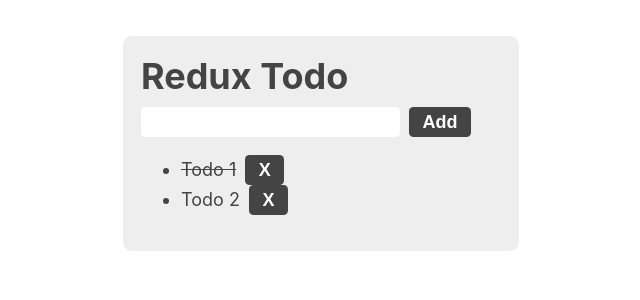
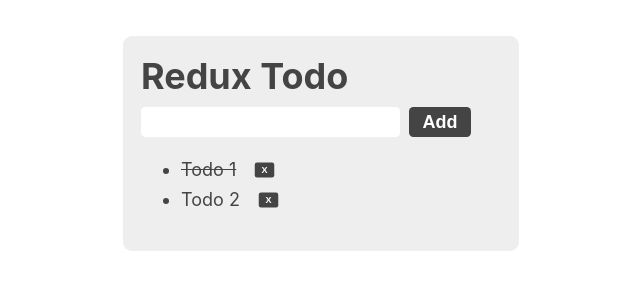
Before and after one commit to murbar/Redux-Todo, a React (Create React App) app in the folder todo/: page / in a window 1280 px wide. Shown: the top 300 px of the page, without its empty margins (319-959 px from the left). Built offline with nearby package versions, Linux system fonts and the light colour scheme.

Commit message:
Style remove button

```diff
--- a/todo/src/App.css
+++ b/todo/src/App.css
@@ -29,9 +29,13 @@ button {
   margin: 0 0.5rem;
   background: #444;
   color: white;
-  /* font-size: 0.8rem; */
   font-weight: bold;
 }
 .todo-item[data-completed='true'] {
   text-decoration: line-through;
 }
+
+.todo-item .remove {
+  display: inline-block;
+  transform: scale(0.5);
+}
```
